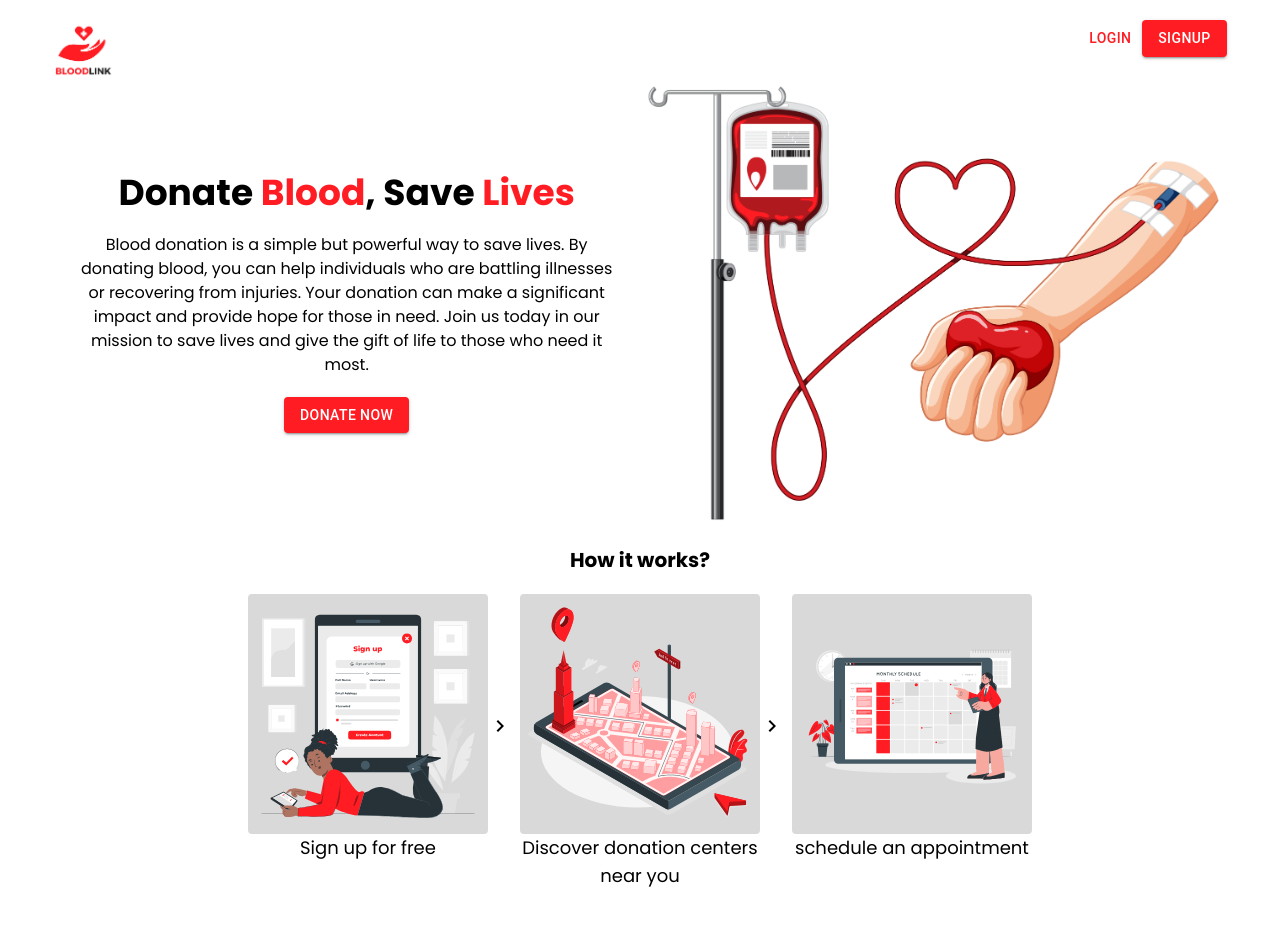
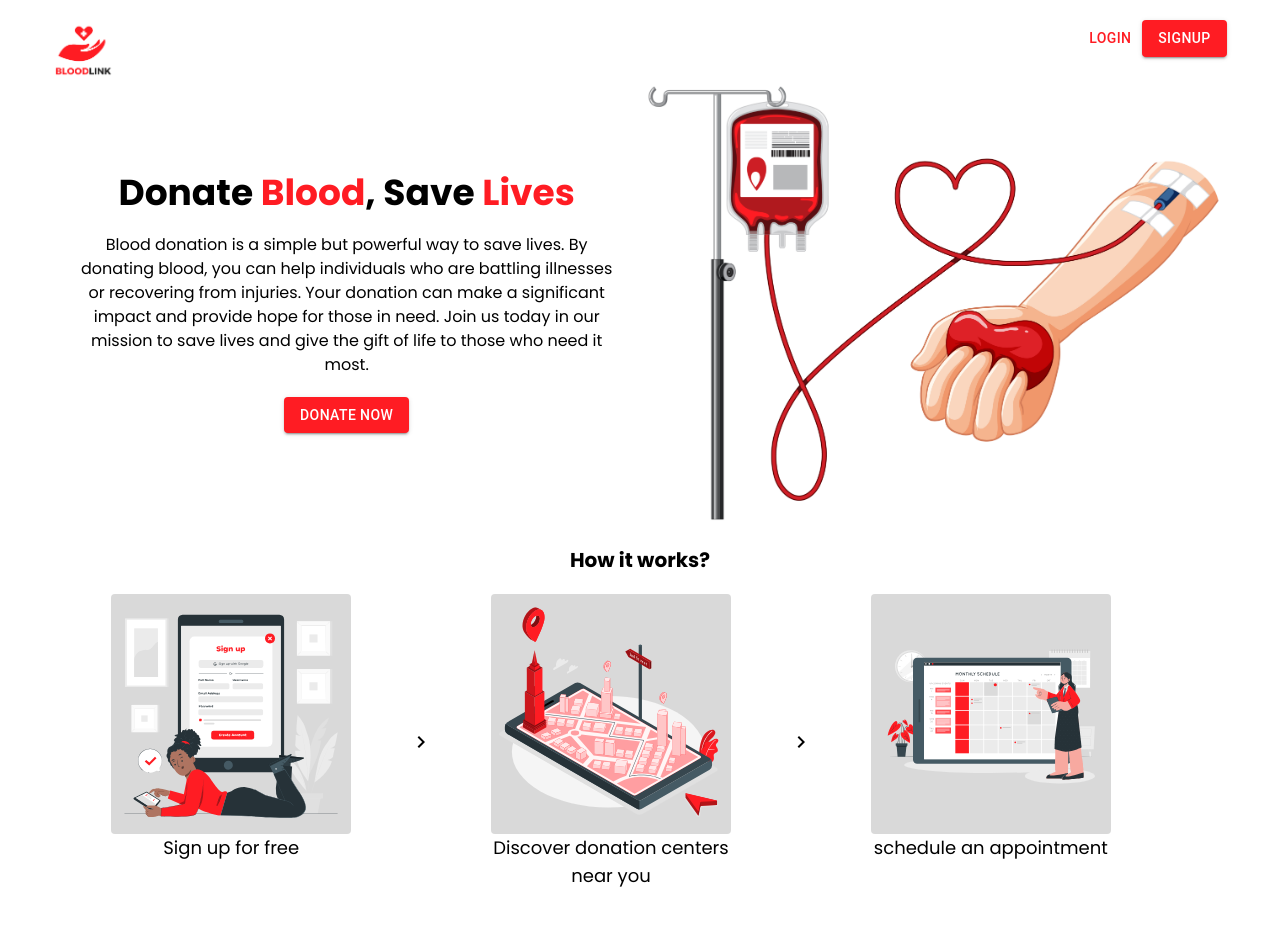
Before and after one commit to MEZ901/bloodline_frontend, a React (Vite) app: page / in a window 1280 px wide. Shown: the top 950 px of the page. Built offline with nearby package versions, Linux system fonts and the light colour scheme.

Commit message:
fix the guide cards bug

```diff
--- a/src/components/landing-page/Guide.jsx
+++ b/src/components/landing-page/Guide.jsx
@@ -1,17 +1,24 @@
+import React from "react";
 import { GuideCard } from ".";
 import { guideSteps } from "../../constants";
+import NavigateNextIcon from '@mui/icons-material/NavigateNext';
 
 const Guide = () => {
   return (
     <div className="text-center mt-5">
       <h3 className="text-xl font-bold">How it works?</h3>
-      <div className="flex justify-center gap-2 sm:gap-4 md:gap-8 my-5">
+      <div className="flex justify-evenly my-5">
         {guideSteps.map((step, index) => (
-          <div key={step.id} className="flex justify-center">
-            <div className="w-24 sm:w-32 md:w-48 lg:w-60">
-              <GuideCard title={step.title} cover={step.cover} index={index} />
+          <React.Fragment key={step.id}>
+            <div className="flex justify-between">
+              <div className="w-24 sm:w-32 md:w-48 lg:w-60">
+                <GuideCard title={step.title} cover={step.cover} index={index} />
+              </div>
             </div>
-          </div>
+            <div className="my-auto hidden md:flex">
+              {index !== guideSteps.length - 1 && <NavigateNextIcon />}
+            </div>
+          </React.Fragment>
         ))}
       </div>
     </div>
--- a/src/components/landing-page/GuideCard.jsx
+++ b/src/components/landing-page/GuideCard.jsx
@@ -6,9 +6,7 @@ const GuideCard = ({title, cover, index}) => {
     <>
       <div className="flex sm:gap-2 md:gap-4 relative">
         <div className="w-full h-24 sm:h-32 md:h-48 lg:h-60 bg-secondary rounded flex" style={{backgroundImage: `url(${cover})`, backgroundRepeat: 'no-repeat',  backgroundPosition: 'center center'}}></div>
-        <div className="my-auto hidden md:flex absolute left-full top-1/2 bottom-1/2">
-          {index !== guideSteps.length - 1 && <NavigateNextIcon />}
-        </div>
+
       </div>
       <div className="text-center">
           <h3 className="text-sm lg:text-lg">{title}</h3>
--- a/src/views/LandingPage.jsx
+++ b/src/views/LandingPage.jsx
@@ -6,6 +6,7 @@ const LandingPage = () => (
     <Hero />
     <Guide />
     <Benefits />
+    <Newsletter />
   </div>
 );
 
```
